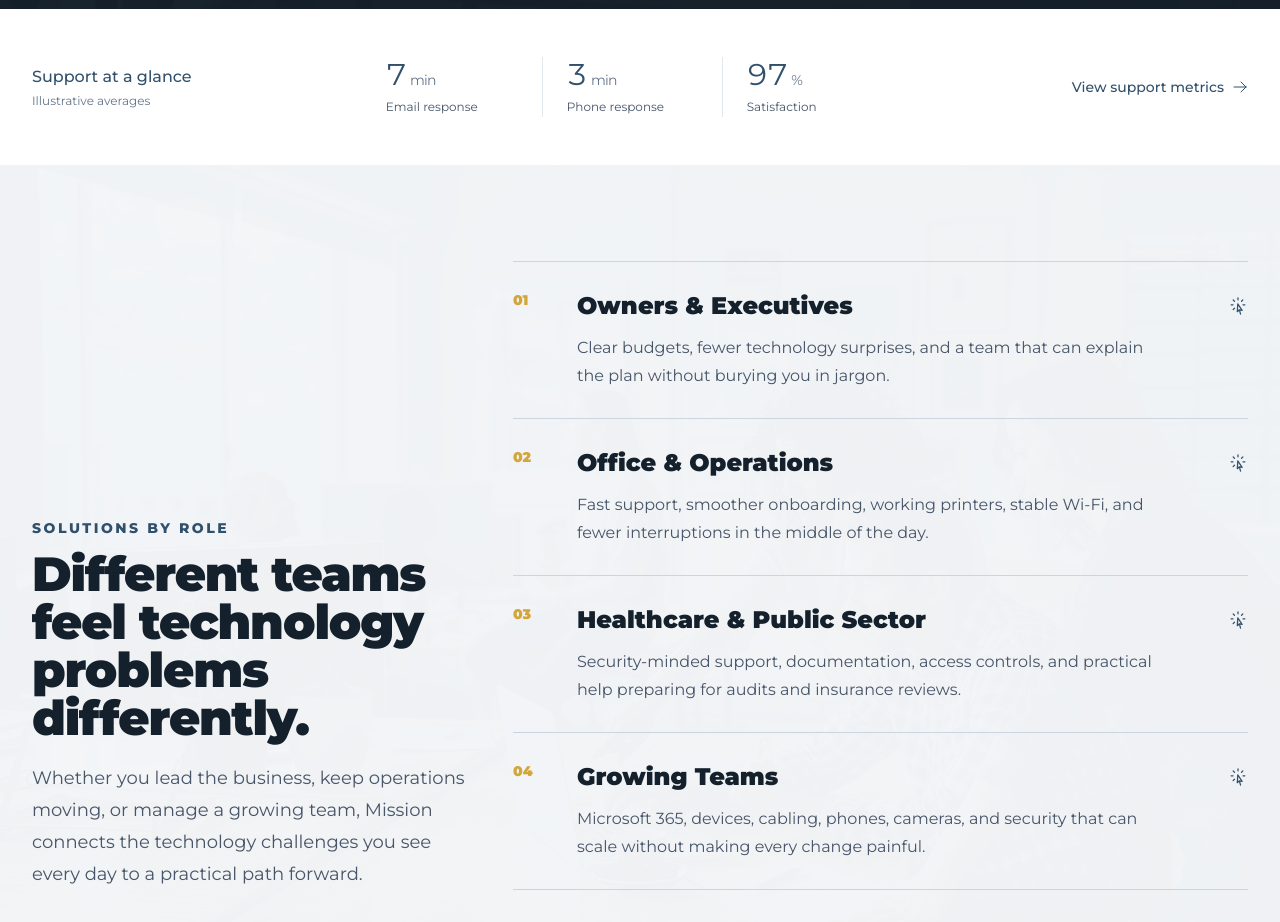
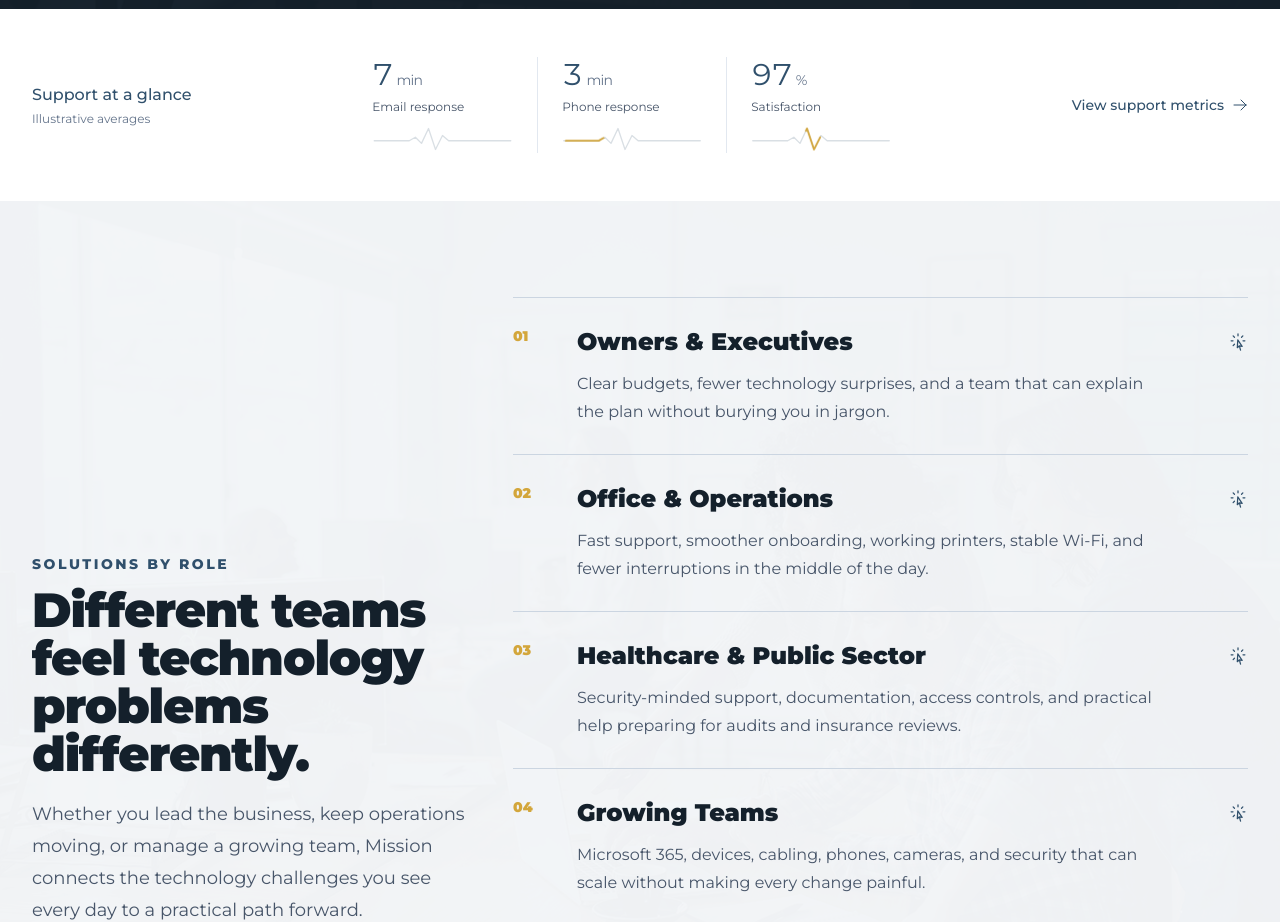
Before and after one commit to MissionTS/mts-site, a Next.js app: page / in a window 1280 px wide. Shown: the part 2340-3262 px from the top of the page. Built offline with nearby package versions, Linux system fonts and the light colour scheme.

Commit message:
Add compact heartbeat graphics beneath homepage support metrics

```diff
--- a/components/SupportStats.tsx
+++ b/components/SupportStats.tsx
@@ -3,6 +3,7 @@
 import { useEffect, useState } from "react";
 import Link from "next/link";
 import { ArrowRightIcon } from "@heroicons/react/24/outline";
+import styles from "./SupportStats.module.css";
 
 // Illustrative values only. Replace these series with verified support data
 // before changing the sample-data disclosure or describing this as live.
@@ -42,6 +43,10 @@ export function SupportStats() {
                 <div key={metric.id} className="px-3 first:pl-0 sm:px-6 lg:first:pl-6">
                   <p className="text-3xl font-normal tabular-nums tracking-tight">{metric.values.reduce((sum, value) => sum + value, 0) / metric.values.length}<span className="ml-1 text-sm text-slate-500">{metric.unit}</span></p>
                   <p className="mt-1 text-xs leading-5 text-slate-600">{["Email response", "Phone response", "Satisfaction"][index]}</p>
+                  <svg aria-hidden="true" focusable="false" viewBox="0 0 160 32" className="mt-2 h-7 w-full max-w-40 overflow-hidden" fill="none">
+                    <path d="M2 18H42L49 14L56 21L64 4L72 28L80 12L87 18H158" stroke="currentColor" strokeOpacity=".18" strokeWidth="1.5" strokeLinecap="round" strokeLinejoin="round" />
+                    <path className={styles.pulse} style={{ animationDelay: `${index * -0.8}s` }} d="M2 18H42L49 14L56 21L64 4L72 28L80 12L87 18H158" pathLength="100" stroke="var(--mission-gold)" strokeWidth="2" strokeLinecap="round" strokeLinejoin="round" />
+                  </svg>
                 </div>
               ))}
             </div>
```
